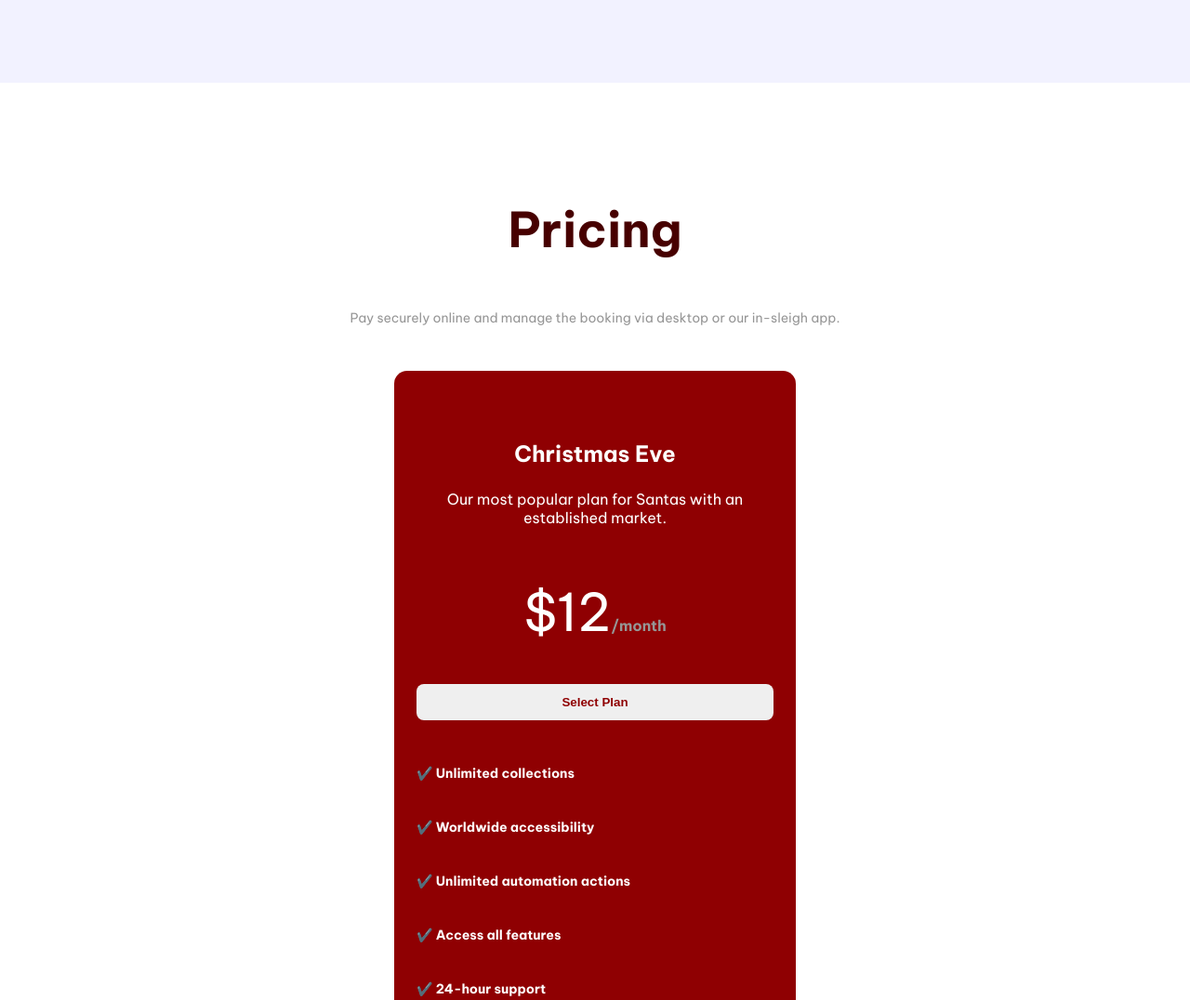
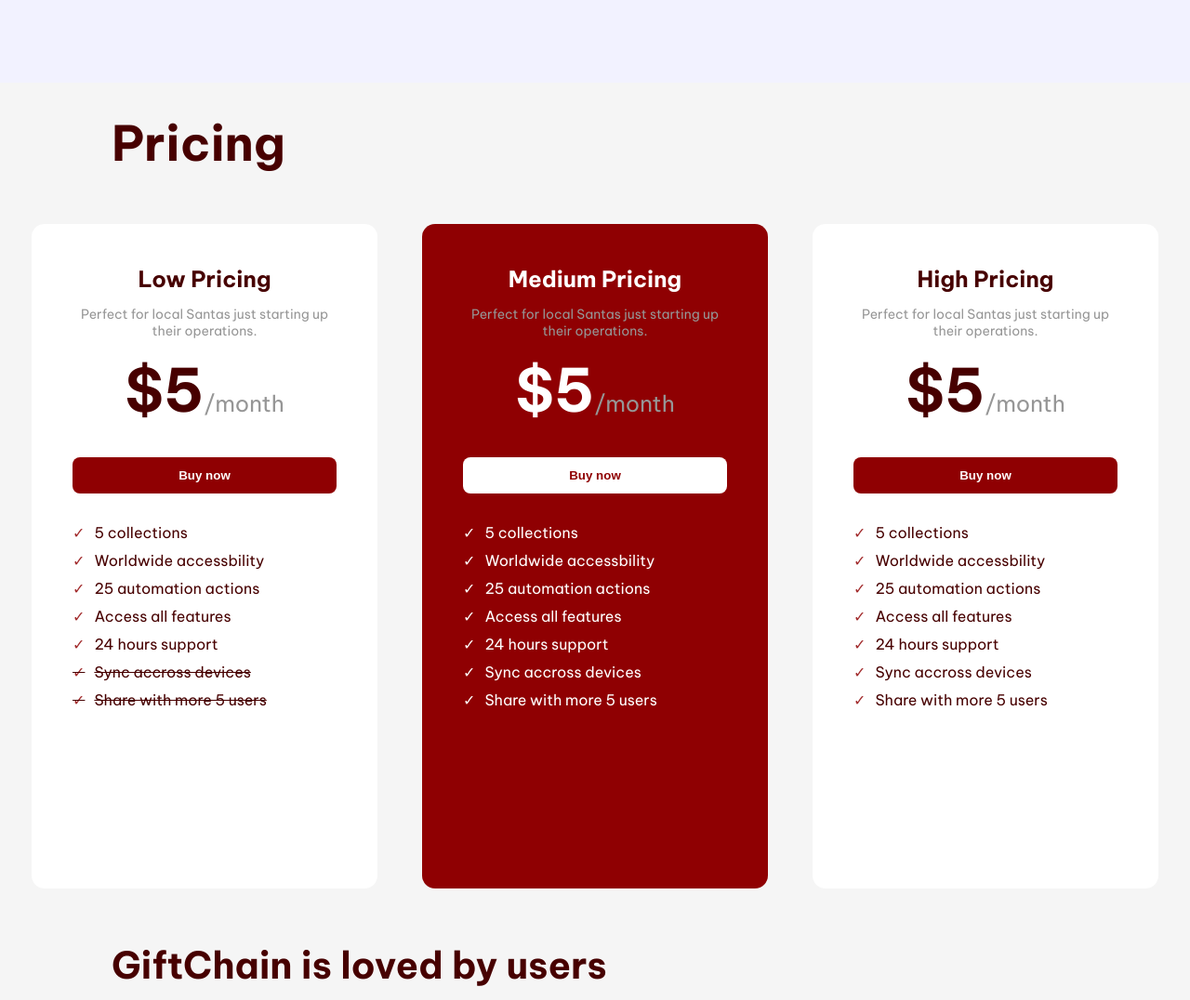
Before and after one commit to xander-kazanski/giftChain, a website built with Vite: page index.html in a window 1280 px wide. Shown: the part 2700-3776 px from the top of the page at 93% size. Built offline with nearby package versions, Linux system fonts and the light colour scheme.

Commit message:
add 2 price elements.

```diff
--- a/index.css
+++ b/index.css
@@ -7,6 +7,7 @@ Link to Figma: https://scrimba.com/links/santa-saas-figma
     --dark-red: #470000;
     --grey: #969696;
     --grey-black: #343434;
+    --medium-red: #8F0002;
 }
 
 body {
@@ -14,7 +15,8 @@ body {
     min-width: 1000px;
     margin: auto;
     font-family: "Be Vietnam Pro", sans-serif;
-}
+    background-color: #F5F5F5;
+  }
 
 nav {
     /* background-color: var(--red); */
@@ -255,79 +257,132 @@ header>img {
     display: flex;
     justify-content: center;
     align-items: center;
-    flex-direction: column;
+    flex-wrap: wrap;
 }
 
 #pricing>h2 {
     color: var(--dark-red);
     font-size: 52px;
-    margin-top: 125px;
-    margin-bottom: 39px;
+    margin: 0 0 30px 0;
+    display: inline-block;
+    width: 100%;
+    margin-left: 120px;
+    margin-top: 32px;
 }
 
-#pricing>p {
-    color: var(--grey);
-    font-size: 14px;
-    margin-bottom: 48px;
+.pricing-option {
+  color: #fff;
+  background-color: var(--medium-red);
+  margin: 24px;
+  border-radius: 14px;
+  padding: 44px;
+  text-align: center;
+  width: 284px;
+  min-height: 39.1875em;
 }
 
-#pricing>div {
-    background: #8F0002;
-    border-radius: 14px;
-    width: 384px;
-    height: 727px;
-    padding: 50px 24px;
-    text-align: center;
+.pricing-option>.price {
+  font-size:64px;
+  font-weight: bold;
+  margin: 0;
 }
 
-#pricing>div>h3 {
-    color: #fff;
-    font-size: 24px;
-    margin-bottom: 24px;
+.pricing-option>.price::after {
+  content: "/month";
+  font-size: 24px;
+  font-weight: normal;
+  color: var(--grey)
 }
 
-#pricing>div>p {
-    color: #fff;
-    margin-bottom: 37px;
+.pricing-option:first-of-type {
+  color: var(--dark-red);
+  background-color: #fff;
 }
 
-#pricing>div>p:nth-child(3) {
-    color: #fff;
-    font-size: 56px;
-    margin-bottom: 42px;
+.pricing-option:last-of-type {
+  color: var(--dark-red);
+  background-color: #fff;
 }
 
-#pricing>div>p:nth-child(3)::after {
-    content: "/month";
-    font-size: 16px;
-    color: var(--grey);
-    font-weight: bold;
+.pricing-option>h3 {
+    font-size: 24px;
+    margin: 0;
 }
 
-#pricing>div>button{
-    cursor: pointer;
-    padding: 12px 24px;
-    color: #8F0002;
+.pricing-option>h2 {
+    font-size: 64px;
+    margin: 0;
+}
+
+.pricing-option>p:first-of-type {
+    font-size: 14px;
+    color: var(--grey)
+}
+
+.pricing-option>ul {
+    padding: 0;
+    list-style-type: none;
+    margin: 0;
+    display: flex;
+    flex-direction: column;
+    gap: 10px;
+}
+
+.pricing-option>ul:first-of-type {
+    color: var(--dark-red);
+  }
+
+.pricing-option>button {
+    padding: 12px 45px;
+    border-radius: 8px;
     font-weight: bold;
-    border-radius: 8px;
     border: none;
     width: 100%;
-    text-transform: capitalize;
+    margin-top: 32px;
+    margin-bottom: 32px;
+    color:#8F0002;
+    background-color: #fff;
 }
 
-#pricing>div>ul{
-    display: flex;
-    flex-direction: column;
-    align-items: start;
-    margin-top: 48px;
+.pricing-option>.buy.low {
+    background-color: var(--medium-red);
+    color: #fff
 }
 
-#pricing>div>ul>li{
+.pricing-option>.buy.high {
+  background-color: var(--medium-red);
+  color: #fff
+}
+
+.pricing-option>ul>li {
     margin: 0;
     padding: 0;
-    color: #fff;
-    font-weight: bold;
-    font-size: 14px;
+    display: flex;
+    justify-content: start;
+    align-items: center;
+    gap: 10px;
+    width: 100%;
+}
+
+.pricing-option>.medium-features>li {
+  color: #fff;
+}
+.pricing-option>.medium-features>li::before {
+  content: "✓";
+  color: #fff;
+}
+
+.pricing-option>.low-features>li:nth-child(6) {
+    text-decoration: line-through;
+}
+
+.pricing-option>.low-features>li:nth-child(7) {
+  text-decoration: line-through;
+}
+
+.pricing-option>ul>li::before {
+    content: "✓";
+    color: var(--red);
 }
 
 #customer{
--- a/index.html
+++ b/index.html
@@ -81,24 +81,57 @@
         </div>
         <img src="images/dashboard.png" alt="Dashboard screenshot of GiftChain.ai">
     </section>
+
     <section id="pricing">
         <h2>Pricing</h2>
-        <p>Pay securely online and manage the booking via desktop or our in-sleigh app.</p>
-        <div>
-            <h3>Christmas Eve</h3>
-            <p>Our most popular plan for Santas with an established market.</p>
-            <p>$12</p>
-            <button aria-label="Select the Christmas Eve pricing plan">Select plan</button>
-            <ul>
-                <li>✔️ Unlimited collections</li>
-                <li>✔️ Worldwide accessibility</li>
-                <li>✔️ Unlimited automation actions</li>
-                <li>✔️ Access all features</li>
-                <li>✔️ 24-hour support</li>
-                <li>✔️ Sync across devices</li>
-                <li>✔️ Share with more than 5 users</li>
+        <div class="pricing-option">
+            <h3>Low Pricing</h3>
+            <p>Perfect for local Santas just starting up their operations.</p>
+            <p class="price low">$5</p>
+            <button class="buy low" aria-label="Buy low pricing plan">Buy now</button>
+            <ul class="low-features">
+                <li>5 collections</li>
+                <li>Worldwide accessbility </li>
+                <li>25 automation actions</li>
+                <li>Access all features</li>
+                <li>24 hours support</li>
+                <li>Sync accross devices</li>
+                <li>Share with more 5 users</li>
+
             </ul>
         </div>
+        <div class="pricing-option">
+          <h3>Medium Pricing</h3>
+          <p>Perfect for local Santas just starting up their operations.</p>
+          <p class="price medium">$5</p>
+          <button class="buy medium" aria-label="Buy medium pricing plan">Buy now</button>
+          <ul class="medium-features">
+              <li>5 collections</li>
+              <li>Worldwide accessbility </li>
+              <li>25 automation actions</li>
+              <li>Access all features</li>
+              <li>24 hours support</li>
+              <li>Sync accross devices</li>
+              <li>Share with more 5 users</li>
+
+          </ul>
+      </div>
+      <div class="pricing-option">
+        <h3>High Pricing</h3>
+        <p>Perfect for local Santas just starting up their operations.</p>
+        <p class="price high">$5</p>
+        <button class="buy high" aria-label="Buy high pricing plan">Buy now</button>
+        <ul class="high-features">
+            <li>5 collections</li>
+            <li>Worldwide accessbility </li>
+            <li>25 automation actions</li>
+            <li>Access all features</li>
+            <li>24 hours support</li>
+            <li>Sync accross devices</li>
+            <li>Share with more 5 users</li>
+
+        </ul>
+    </div>
     </section>
     <section id="customer">
         <h2>GiftChain is loved by users</h2>
```
